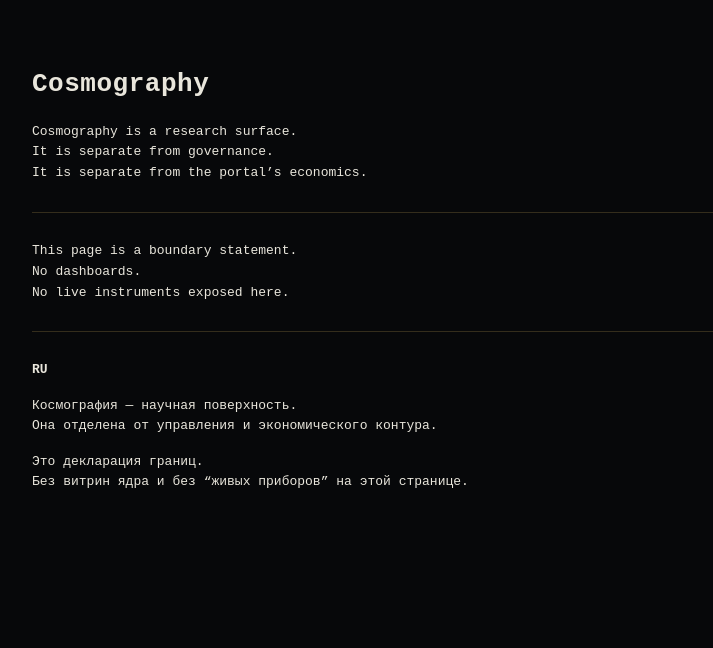
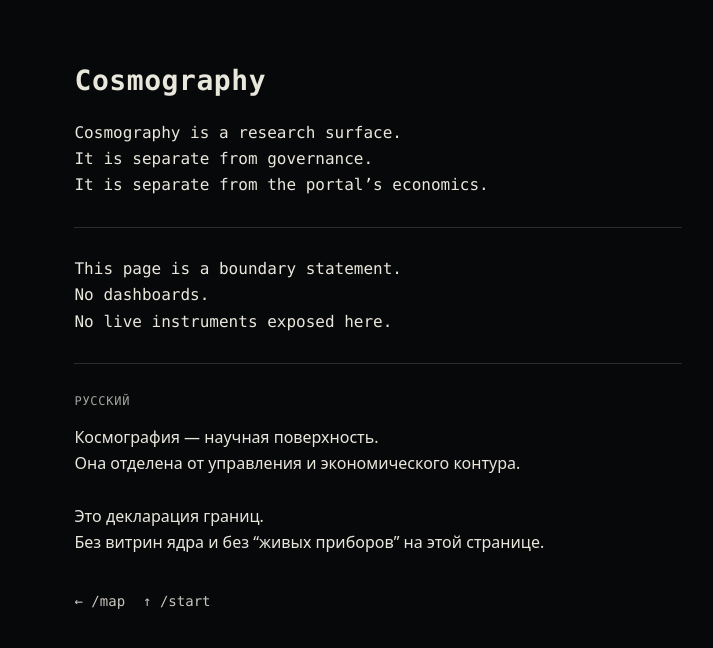
Before and after one commit to AiBhrigu/bhrigu-portal, a Next.js app: page /cosmography in a window 1280 px wide. Shown: the top 648 px of the page, without its empty margins (262-975 px from the left). Built offline with nearby package versions, Linux system fonts and the light colour scheme.

Commit message:
fix(cosmography): surface readability + route rail (v2)

```diff
--- a/pages/cosmography.js
+++ b/pages/cosmography.js
@@ -1,34 +1,45 @@
+import styles from "./cosmography.module.css";
+
 export default function Cosmography() {
   return (
-    <main style={{ padding: "4rem", fontFamily: "monospace", lineHeight: "1.6", maxWidth: "820px" }}>
-      <h1>Cosmography</h1>
+    <main className={styles.content}>
+      <h1 className={styles.h1}>Cosmography</h1>
 
-      <p>
+      <section className={styles.block}>
+        <p className={styles.en}>
           Cosmography is a research surface.<br />
           It is separate from governance.<br />
           It is separate from the portal’s economics.
         </p>
+      </section>
 
-      <hr />
+      <hr className={styles.hr} />
 
-      <p>
+      <section className={styles.block}>
+        <p className={styles.en}>
           This page is a boundary statement.<br />
           No dashboards.<br />
           No live instruments exposed here.
         </p>
+      </section>
 
-      <hr />
+      <hr className={styles.hr} />
 
-      <p><strong>RU</strong></p>
-      <p>
+      <section className={styles.block}>
+        <div className={styles.lang}>Русский</div>
+        <p className={styles.ru}>
           Космография — научная поверхность.<br />
-        Она отделена от управления и экономического контура.
-      </p>
-
-      <p>
+          Она отделена от управления и экономического контура.<br />
+          <br />
           Это декларация границ.<br />
           Без витрин ядра и без “живых приборов” на этой странице.
         </p>
+      </section>
+
+      <nav className={styles.rail} aria-label="Route rail">
+        <a href="/map">← /map</a>
+        <a href="/start">↑ /start</a>
+      </nav>
     </main>
   );
 }
--- /dev/null
+++ b/pages/cosmography.module.css
@@ -0,0 +1,68 @@
+/* COSMOGRAPHY · Surface Fix v2 (UI-only) */
+
+.content{
+  max-width: 68ch;
+  margin: 0 auto;
+  padding: 64px 24px 56px;
+  font-size: 16px;
+  line-height: 1.65;
+}
+
+/* Title */
+.h1{
+  font-size: 28px;
+  line-height: 1.2;
+  margin: 0 0 22px;
+}
+
+/* Blocks */
+.block{
+  margin: 0;
+}
+
+/* Keep “lab” feel for EN, but readable */
+.en{
+  font-family: ui-monospace, SFMono-Regular, Menlo, Monaco, Consolas, "Liberation Mono", "Courier New", monospace;
+  margin: 0;
+}
+
+/* RU must be readable: sans кириллица */
+.ru{
+  font-family: ui-sans-serif, system-ui, -apple-system, "Segoe UI", Inter, Arial, sans-serif;
+  margin: 0;
+}
+
+/* RU label */
+.lang{
+  font-size: 12px;
+  letter-spacing: 0.06em;
+  text-transform: uppercase;
+  opacity: 0.7;
+  margin: 0 0 12px;
+}
+
+/* separators: align to column, slightly visible */
+.hr{
+  border: 0;
+  border-top: 1px solid rgba(255,255,255,0.14);
+  margin: 28px 0;
+  width: 100%;
+}
+
+/* minimal route rail: continuity without CTA */
+.rail{
+  margin-top: 34px;
+  display: flex;
+  gap: 18px;
+  font-size: 14px;
+  opacity: 0.85;
+}
+
+.rail a{
+  text-decoration: none;
+}
+
+.rail a:hover{
+  text-decoration: underline;
+  opacity: 1;
+}
```
Lines whose indentation alone changed are shown as unchanged.
